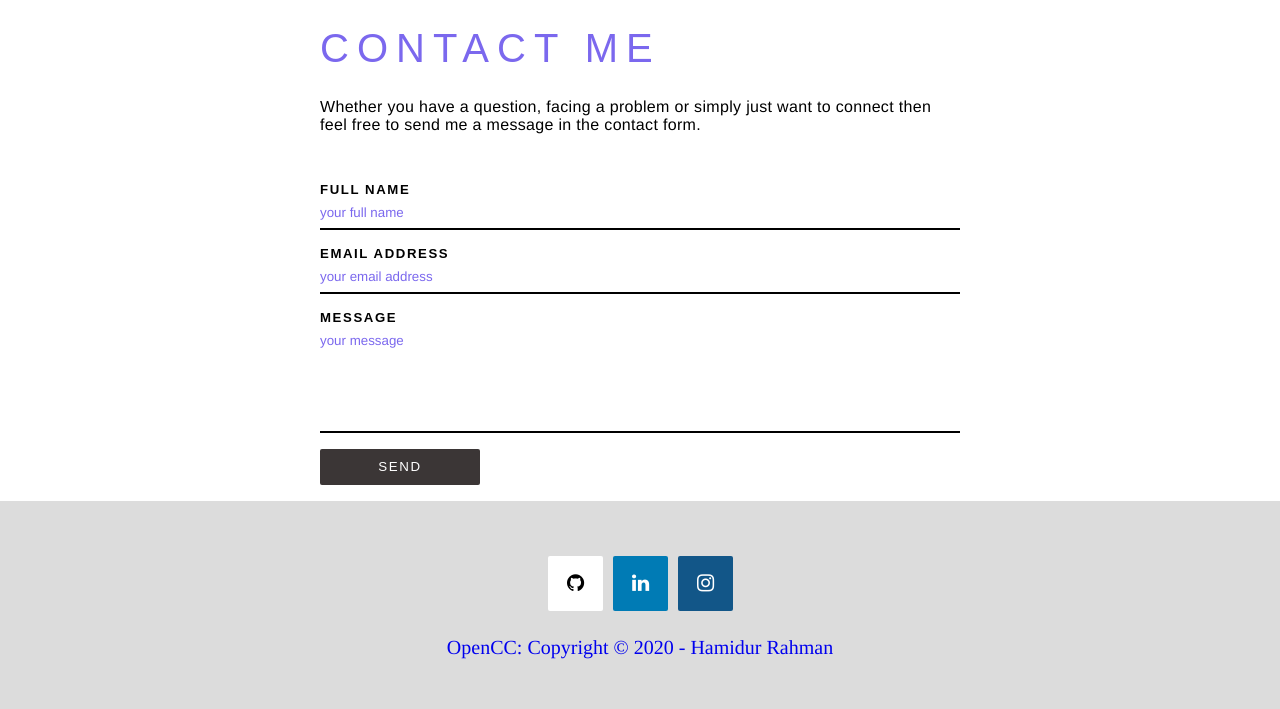
After one commit to HamidurRahman1/OpenCC, a Flask app: page /contact.html in a window 1280 px wide. The commit adds this page. Shown: the part 351-1060 px from the top of the page. Run offline with Flask 2, Linux system fonts and the light colour scheme; parts of the project's set-up code (start-up, migrations or seed data) failed here and were passed over; some libraries are stand-ins or nearby versions.

Commit message:
contact form added

```diff
--- a/app.py
+++ b/app.py
@@ -91,6 +91,11 @@ def faqs():
     return render_template("faqs.html", title=APP_NAME)
 
 
+@_app.route("/contact.html", methods=["GET"])
+def contact():
+    return render_template("contact.html", title=APP_NAME)
+
+
 @_app.route("/secret_uri"+'environ.get("TWILIO_RSP_URI")', methods=["POST"])
 def unsubscribe_user():
     from_number = None
--- a/static/css/style.css
+++ b/static/css/style.css
@@ -397,3 +397,116 @@ nav a:hover {
     display: none;
 }
 /* faqs.html styling : end */
+
+/* contact.html styling : start */
+.contact-container {
+    display: flex;
+    background: white;
+    width: 50vw;
+    margin: auto;
+    box-sizing: border-box;
+    transition: all 0.3s ease-in-out;
+}
+
+.contact-container h1, .contact-container label, .contact-container button {
+    font-family: 'Jost', sans-serif;
+    font-weight: 400;
+    letter-spacing: 0.1rem;
+}
+
+.contact-container h1 {
+    color: #7B68EE;
+    text-transform: uppercase;
+    font-size: 2.5rem;
+    letter-spacing: 0.5rem;
+    font-weight: 300;
+}
+
+.contact-container p {
+    color: black;
+    font-size: 1rem;
+    letter-spacing: 0.02rem;
+    width: 50vw;
+    margin: 0;
+    font-family: Times, serif;
+}
+
+.contact-container label {
+    color: black;
+    text-transform: uppercase;
+    font-size: 0.825rem;
+    font-weight: bold;
+}
+
+#contact-form {
+    width: 31.25rem;
+    position: relative;
+    margin-top: 2rem;
+    padding: 1rem 0;
+}
+
+.contact-container input, .contact-container textarea, .contact-container label {
+    width: 50vw;
+    display: block;
+}
+
+.contact-container p, .contact-container placeholder, .contact-container input, .contact-container textarea {
+    font-family: 'Helvetica Neue', sans-serif;
+}
+
+.contact-container input::placeholder, .contact-container textarea::placeholder {
+    color: #7B68EE;
+}
+
+.contact-container input, .contact-container textarea {
+    color: black;
+    font-weight: 500;
+    background: white;
+    border: none;
+    border-bottom: 2px solid BLACK;
+    padding: 0.5rem 0;
+    margin-bottom: 1rem;
+    outline: none;
+}
+
+.contact-container textarea {
+    resize: none;
+}
+
+.contact-container button {
+    text-transform: uppercase;
+    font-weight: 300;
+    background: #3B3636;
+    color: WHITE;
+    width: 10rem;
+    height: 2.25rem;
+    border: none;
+    border-radius: 2px;
+    outline: none;
+    cursor: pointer;
+}
+
+.contact-container input:hover, .contact-container textarea:hover, .contact-container button:hover {
+    opacity: 0.75;
+}
+
+.contact-container button:active {
+    opacity: 0.8;
+}
+
+@media only screen and (max-width: 950px) {
+    .contact-container h1 {
+        font-size: 1.75rem;
+    }
+    .contact-container p {
+        font-size: 0.7rem;
+    }
+    .contact-container input, .contact-container textarea, .contact-container button {
+        font-size: 0.65rem;
+    }
+
+    .contact-container button {
+        width: 7rem;
+    }
+}
+/* contact.html styling : end */
--- /dev/null
+++ b/templates/contact.html
@@ -0,0 +1,34 @@
+<!DOCTYPE html>
+<html lang="en">
+<head>
+    <meta charset="UTF-8"/>
+    <link rel="stylesheet" href="../static/css/style.css" type="text/css">
+    <link rel="icon" href="https://iconarchive.com/download/i79674/martz90/hex/messages-2.ico" type="image/x-icon">
+    <meta name="viewport" content="width=device-width, initial-scale=1.0"/>
+    <title>{{title}}</title>
+</head>
+<body>
+
+{% include "header.html" %}
+
+<div class="contact-container">
+    <div class="right-col">
+        <h1>Contact Me</h1>
+        <p>Whether you have a question, facing a problem or simply just want to connect then feel free to send me a message in the contact form.</p>
+
+        <form id="contact-form" method="post">
+            <label for="name">Full name</label>
+            <input type="text" id="name" name="name" placeholder="your full name" required>
+            <label for="email">Email Address</label>
+            <input type="email" id="email" name="email" placeholder="your email address" required>
+            <label for="message">Message</label>
+            <textarea rows="6" placeholder="your message" id="message" name="message" required></textarea>
+            <button type="submit" id="submit" name="submit">Send</button>
+        </form>
+    </div>
+</div>
+
+{% include "footer.html" %}
+
+</body>
+</html>
--- a/templates/header.html
+++ b/templates/header.html
@@ -14,6 +14,7 @@
         <li><a href="http://127.0.0.1:5000/" target="_self">Home</a></li>
         <li><a href="http://127.0.0.1:5000/about.html" target="_self">About</a></li>
         <li><a href="http://127.0.0.1:5000/faqs.html" target="_self">FAQs</a></li>
+        <li><a href="http://127.0.0.1:5000/contact.html" target="_self">Contact</a></li>
     </ul>
 </nav>
 
```
